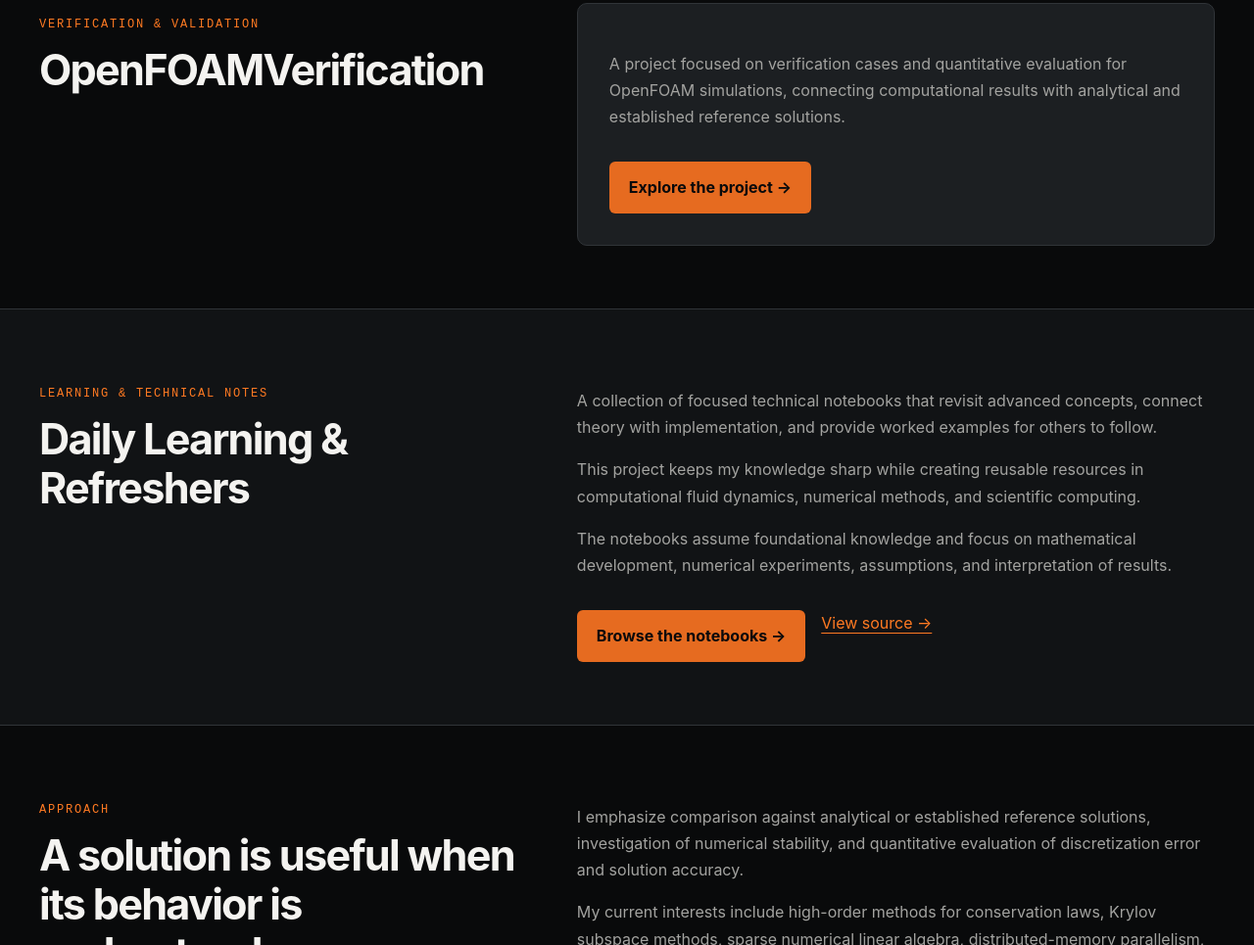
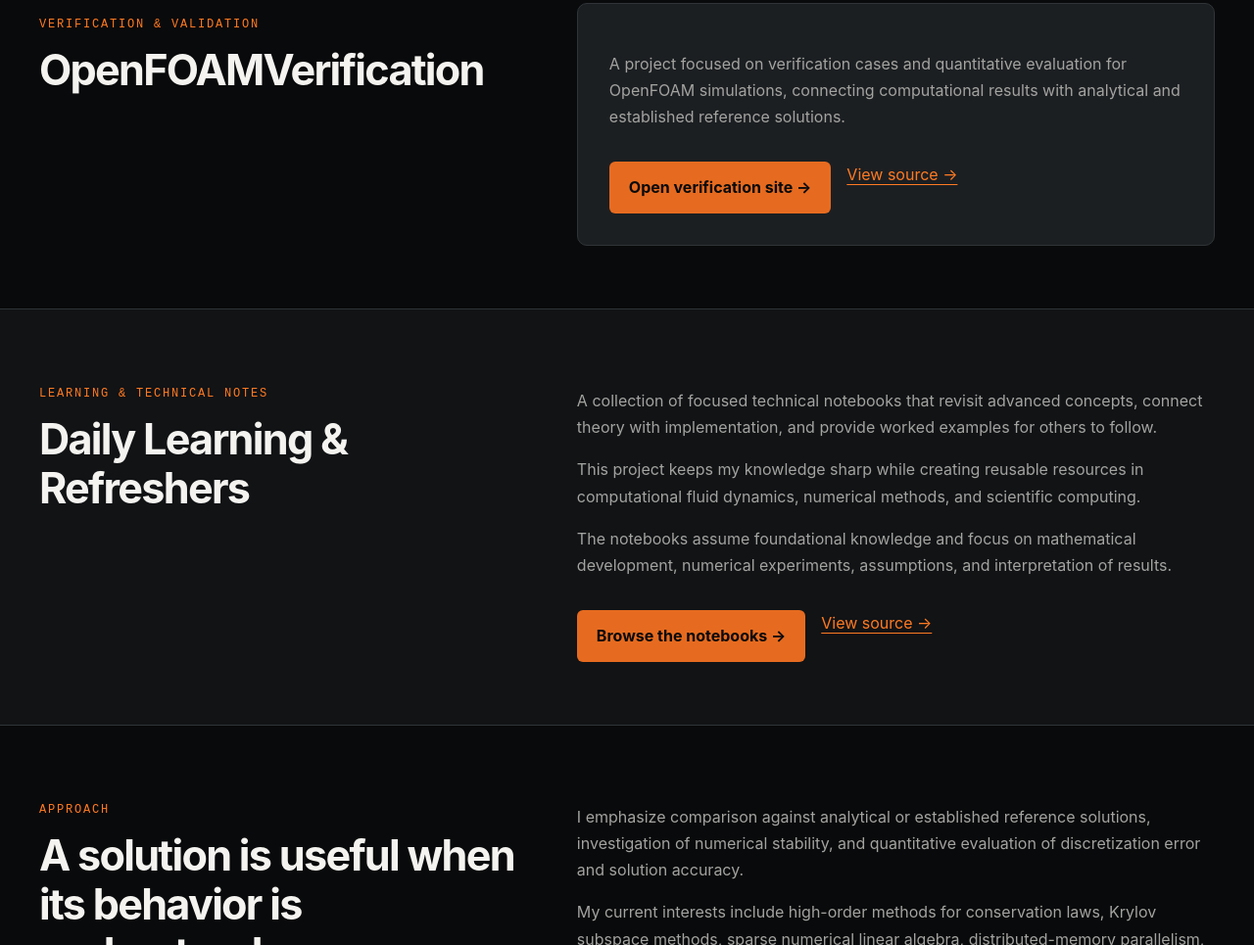
Before and after one commit to josh-fowler-hub/josh-fowler-hub.github.io, a plain HTML site: page index.html in a window 1280 px wide. Shown: the part 2319-3284 px from the top of the page at 98% size. Drawn offline with Linux system fonts and the light colour scheme.

Commit message:
Updated to add verification cases.

```diff
--- a/index.html
+++ b/index.html
@@ -202,8 +202,16 @@
           </p>
 
           <div class="actions">
-            <a class="button" href="https://github.com/josh-fowler-hub/hypersonicOpenFOAMVerificationCases">
-              Explore the project →
+            <a
+              class="button"
+              href="https://josh-fowler-hub.github.io/hypersonicOpenFOAMVerificationCases/"
+              target="_blank"
+              rel="noopener"
+            >
+              Open verification site →
+            </a>
+            <a href="https://github.com/josh-fowler-hub/hypersonicOpenFOAMVerificationCases">
+              View source →
             </a>
           </div>
         </article>
```
Also changed, not shown: 1 other file.
